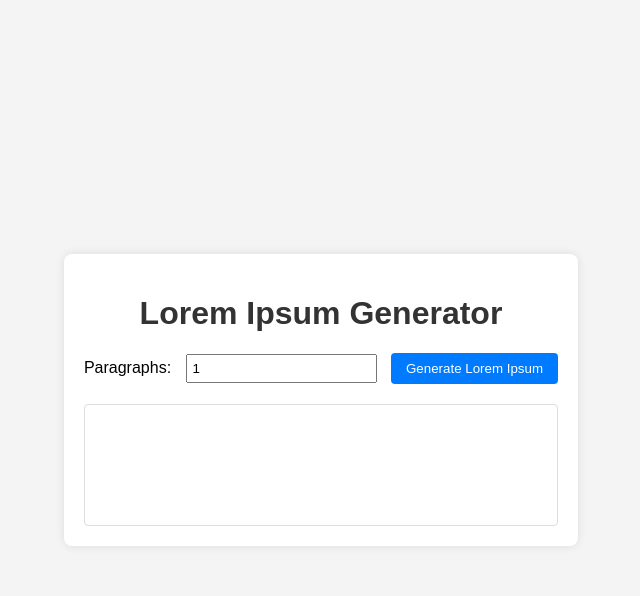
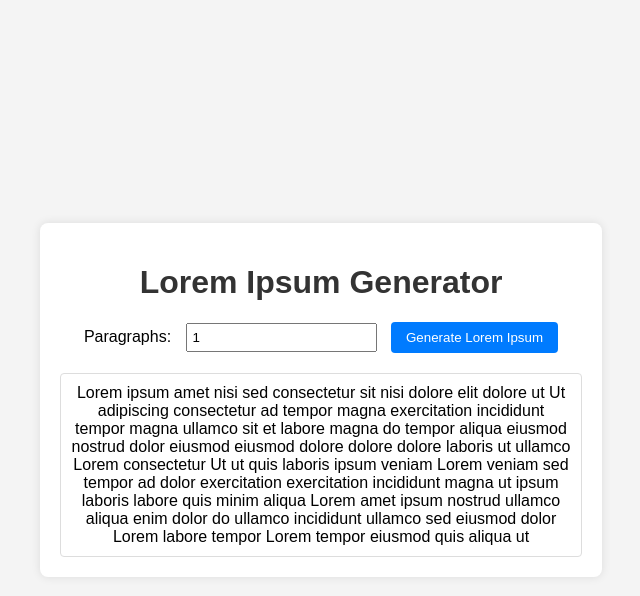
Before and after one commit to Roberto0611/Lorem-Ipsum-Generator, a plain HTML site: page index.html in a window 1280 px wide. Both pictures are taken after a click on the button "Generate Lorem Ipsum". Shown: the whole page, without its empty margins (319-959 px from the left). Drawn offline with Linux system fonts and the light colour scheme.

Commit message:
Basic functionality

```diff
--- a/index.html
+++ b/index.html
@@ -13,11 +13,11 @@
         <div class="controls">
             <label for="paragraphCount">Paragraphs:</label>
             <input type="number" id="paragraphCount" min="1" value="1">
-            <button onclick="generateLoremIpsum()">Generate Lorem Ipsum</button>
+            <button id="GenerateButton">Generate Lorem Ipsum</button>
         </div>
         <div class="output" id="output"></div>
     </div>
 
-    <script src="script.js"></script>
+    <script src="main.js"></script>
 </body>
 </html>
--- a/main.js
+++ b/main.js
@@ -0,0 +1,29 @@
+//Script by: Roberto Ochoa Cuevas
+
+//Array with lorem ipsum typical words and an array with the text content
+var words = [
+    'Lorem', 'ipsum', 'dolor', 'sit', 'amet', 'consectetur', 'adipiscing', 'elit',
+    'sed', 'do', 'eiusmod', 'tempor', 'incididunt', 'ut', 'labore', 'et', 'dolore',
+    'magna', 'aliqua', 'Ut', 'enim', 'ad', 'minim', 'veniam', 'quis', 'nostrud',
+    'exercitation', 'ullamco', 'laboris', 'nisi'
+];
+
+var textContent = [];
+
+//Get DOM elements
+var output = document.getElementById('output'); //Get Output box
+var Gbutton = document.getElementById('GenerateButton');//Get generate button
+
+//Get Random word
+function getRandomWord() {
+    return words[Math.floor(Math.random() * words.length)];//Get Randon number in the array
+}
+//Event
+Gbutton.addEventListener('click',function(){
+    textContent[0] = words[0];
+    textContent[1] = words[1];
+    for (let index = 2; index < 90; index++) {
+        textContent[index] = getRandomWord();
+    }
+    output.textContent = textContent.join(' ');
+})
--- a/style.css
+++ b/style.css
@@ -41,11 +41,12 @@ button {
     border-radius: 4px;
     cursor: pointer;
 }
-
 .output {
     margin-top: 20px;
     padding: 10px;
     border: 1px solid #ddd;
     border-radius: 4px;
-    min-height: 100px;
+    width: 500px; /* Establecemos una altura fija */
+    overflow-y: auto; /* Agregamos un desplazamiento vertical cuando es necesario */
+    word-wrap: break-word; /* Permite que las palabras largas se rompan y continúen en la siguiente línea */
 }
```
